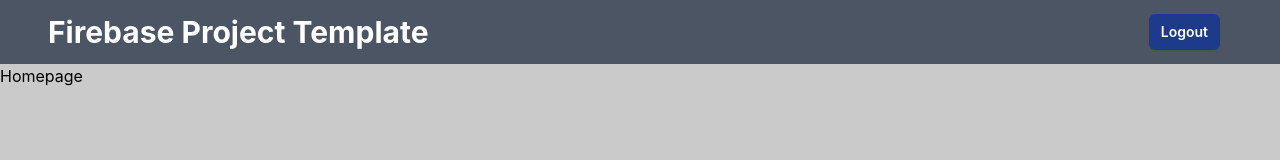
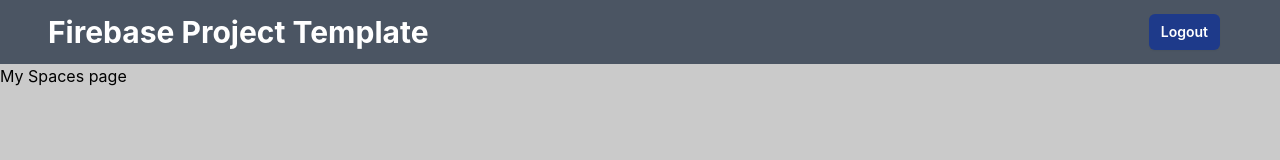
Before and after one commit to ricardolsousa/rent-spaces, a React (Create React App) app: page /my-spaces in a window 1280 px wide. Before the commit this address led to /. Shown: the top 160 px of the page. Built offline with nearby package versions, Linux system fonts and the light colour scheme; no server answers; the database is empty; sample sign-in values are in the browser's storage.

Commit message:
feat: added route to my-spaces and page

```diff
--- a/src/App.tsx
+++ b/src/App.tsx
@@ -10,6 +10,7 @@ import { getUserById } from "./services/authentication/AuthenticationService";
 import { getUserDetailsReducer } from "./store/auth/authSlice";
 import SpacesPage from "./pages/spaces/SpacesPage";
 import MyFavoriteSpacesPage from "./pages/my-favorite-spaces/MyFavoriteSpacesPage";
+import MySpacesPage from "./pages/my-spaces/MySpacesPage";
 
 function App() {
   const dispatch = useDispatch();
@@ -43,6 +44,7 @@ function App() {
             {isAuthenticated && (
               <>
                 <Route path="/" element={<div>Homepage</div>} />
+                <Route path="/my-spaces" element={<MySpacesPage />} />
                 <Route
                   path="/my-favorite-spaces"
                   element={<MyFavoriteSpacesPage />}
--- /dev/null
+++ b/src/pages/my-spaces/MySpacesPage.tsx
@@ -0,0 +1,5 @@
+const MySpacesPage = () => {
+  return <div>My Spaces page</div>;
+};
+
+export default MySpacesPage;
```
